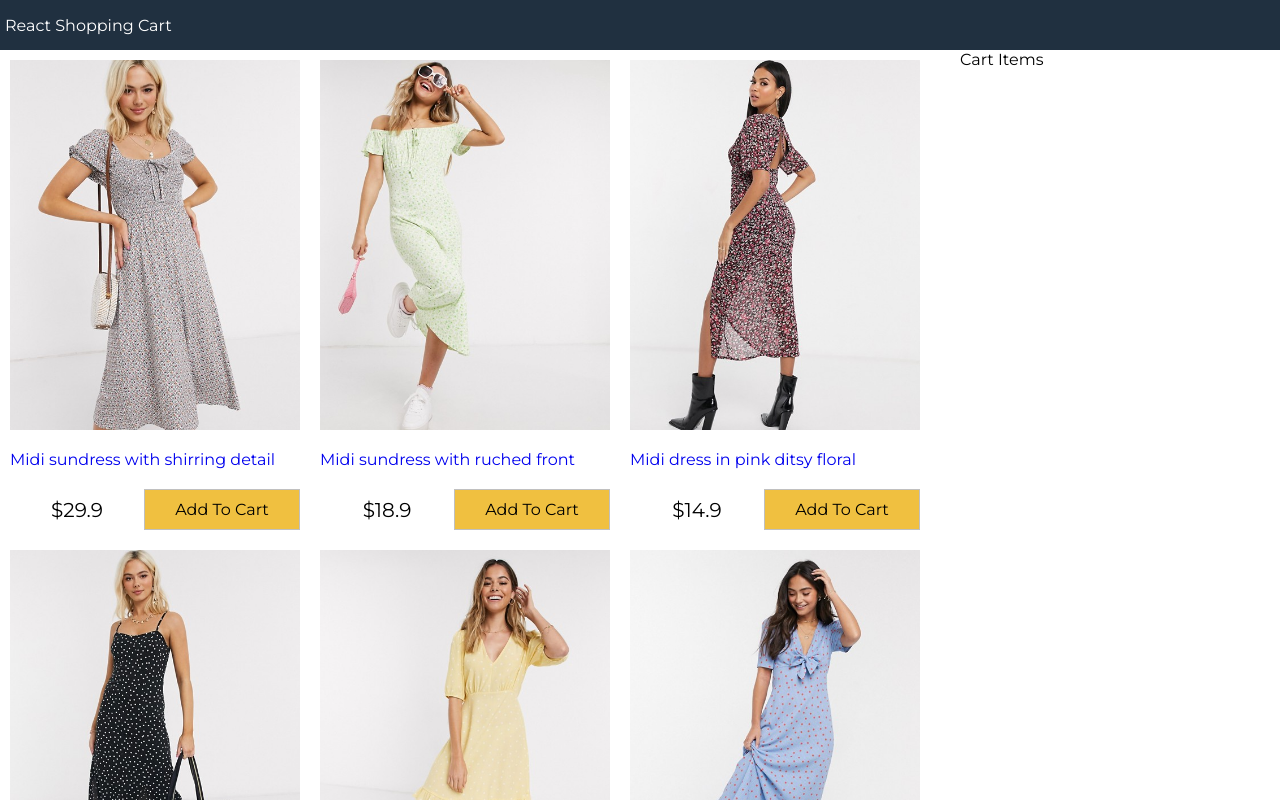
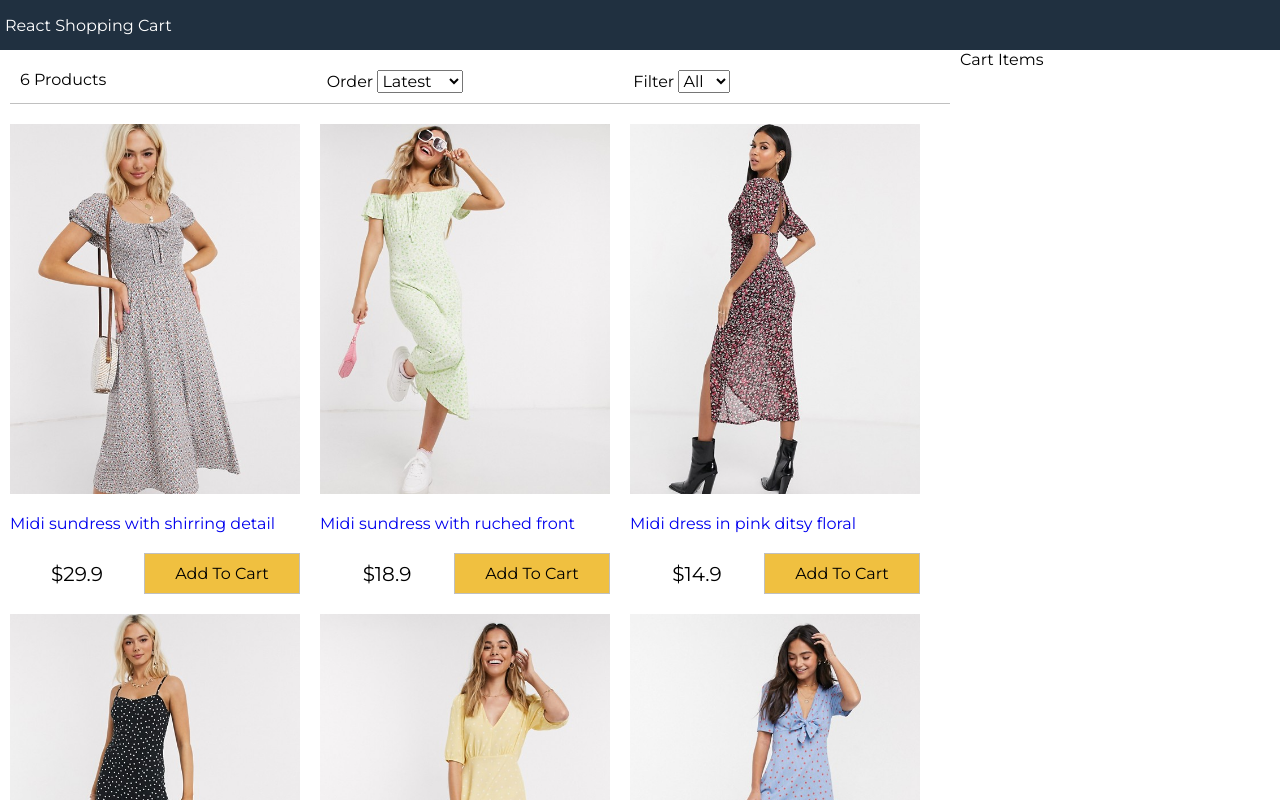
Before and after one commit to rahulmeher013/react-shopping-cart, a React (Create React App) app: page / in a window 1280 px wide. Shown: the top 800 px of the page. Built offline with nearby package versions, Linux system fonts and the light colour scheme.

Commit message:
filter-component

```diff
--- a/src/App.js
+++ b/src/App.js
@@ -2,17 +2,54 @@
 
 import React from "react";
 import data from "./data.json";
-import Products from './components/Products';
+import Products from "./components/Products";
+import Filter from "./components/Filter";
 
 class App extends React.Component {
-  constructor(){
+  constructor() {
     super();
     this.state = {
-      products:data.products,
+      products: data.products,
       size: "",
-      sort: ""
+      sort: "",
+    };
+  }
+
+  sortProducts = (event) => {
+    const sort = event.target.value;
+    this.setState((state) => ({
+      sort: sort,
+      products: this.state.products
+        .slice()
+        .sort((a, b) =>
+          sort === "lowest"
+            ? a.price > b.price
+              ? 1
+              : -1
+            : sort === "highest"
+            ? a.price < b.price
+              ? 1
+              : -1
+            : a._id > b._id
+            ? 1
+            : -1
+        ),
+    }));
+  };
+
+  filterProducts = (event) => {
+    if (event.target.value === "") {
+      this.setState({ size: event.target.value, products: data.products });
+    } else {
+      this.setState({
+        size: event.target.value,
+        products: data.products.filter(
+          (product) => product.availableSizes.indexOf(event.target.value) >= 0
+        ),
+      });
     }
-  }
+  };
+
   render() {
     return (
       <div className="grid-container">
@@ -20,11 +57,18 @@
           <a href="/">React Shopping Cart</a>
         </header>
         <main>
-          <div className = "content">
-            <div className = "main">
-              <Products products = {this.state.products}></Products>
+          <div className="content">
+            <div className="main">
+              <Filter
+                count={this.state.products.length}
+                size={this.state.size}
+                sort={this.state.sort}
+                filterProducts={this.filterProducts}
+                sortProducts={this.sortProducts}
+              ></Filter>
+              <Products products={this.state.products}></Products>
             </div>
-            <div className = "sidebar">Cart Items</div>
+            <div className="sidebar">Cart Items</div>
           </div>
         </main>
         <footer>All right reserved.</footer>
--- /dev/null
+++ b/src/components/Filter.js
@@ -0,0 +1,33 @@
+import React, { Component } from "react";
+
+class Filter extends Component {
+  render() {
+    return (
+      <div className = "filter">
+        <div className="filter-result">{this.props.count} Products</div>
+        <div className="filter-sort">
+          Order {" "}
+          <select value = {this.props.sort} onChange = {this.props.sortProducts}>
+              <option>Latest</option>
+              <option value = "lowest">Lowest</option>
+              <option value = "highest">Highest</option>
+          </select>
+        </div>
+        <div className="filter-size">
+          Filter {" "}
+          <select value = {this.props.size} onChange = {this.props.filterProducts}>
+            <option value="All">All</option>
+            <option value="XS">XS</option>
+            <option value="S">S</option>
+            <option value="M">M</option>
+            <option value="L">L</option>
+            <option value="XL">XL</option>
+            <option value="XXL">XXL</option>
+          </select>
+        </div>
+      </div>
+    );
+  }
+}
+
+export default Filter;
--- a/src/index.css
+++ b/src/index.css
@@ -121,3 +121,17 @@
 .button.primary {
   background-color: #f0c040;
 }
+
+/* Filter */
+
+.filter{
+  display: flex;
+  padding:1rem;
+  margin: 1rem;
+  border-bottom: 0.1rem #c0c0c0 solid;
+  justify-content: space-between;
+}
+
+.filter div{
+  flex:1;
+}
```
